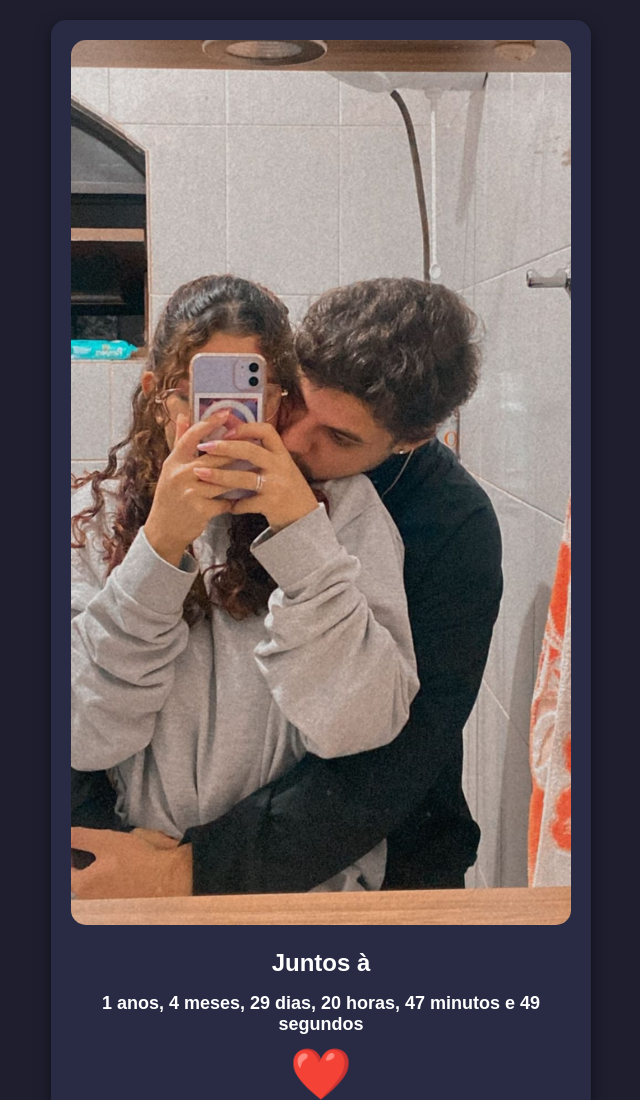
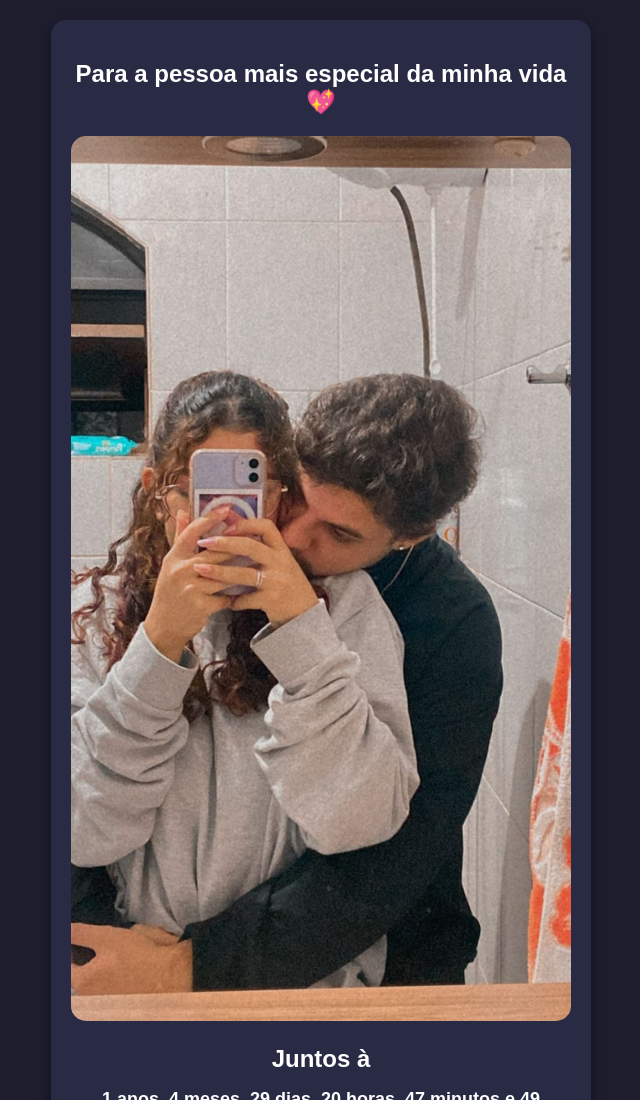
Before and after one commit to raul-juca/presente-para-minha-namorada, a plain HTML site: page amoor/index.html in a window 1280 px wide. Shown: the top 1100 px of the page, without its empty margins (319-959 px from the left). Drawn offline with Linux system fonts and the light colour scheme.

Commit message:
Update index.html

```diff
--- a/amoor/index.html
+++ b/amoor/index.html
@@ -8,6 +8,7 @@
 </head>
 <body>
   <div class="container">
+    <h2>Para a pessoa mais especial da minha vida 💖</h2>
     <div class="photo">
       <img src="foto-casal.jpg" alt="Foto do casal">
     </div>
```
